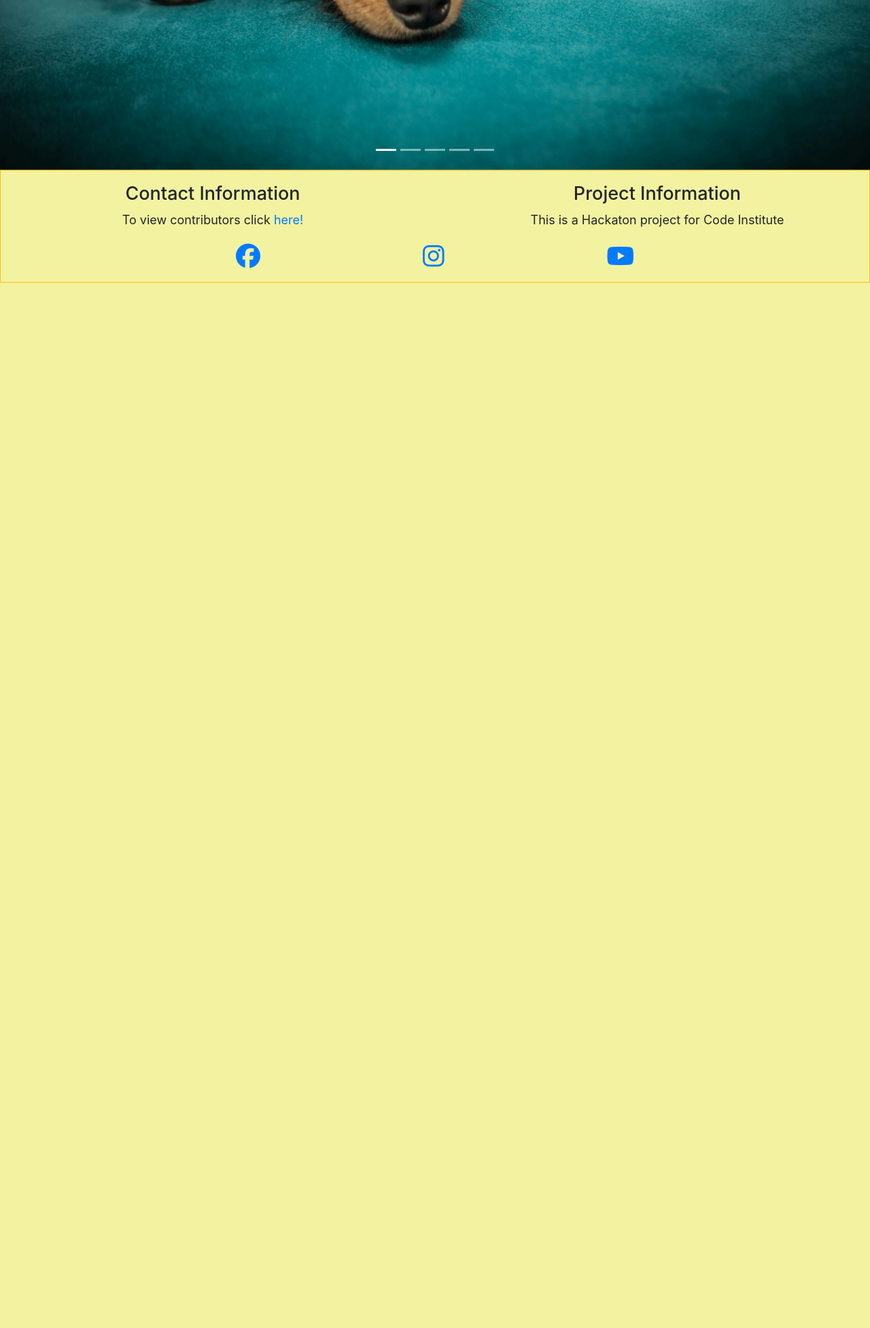
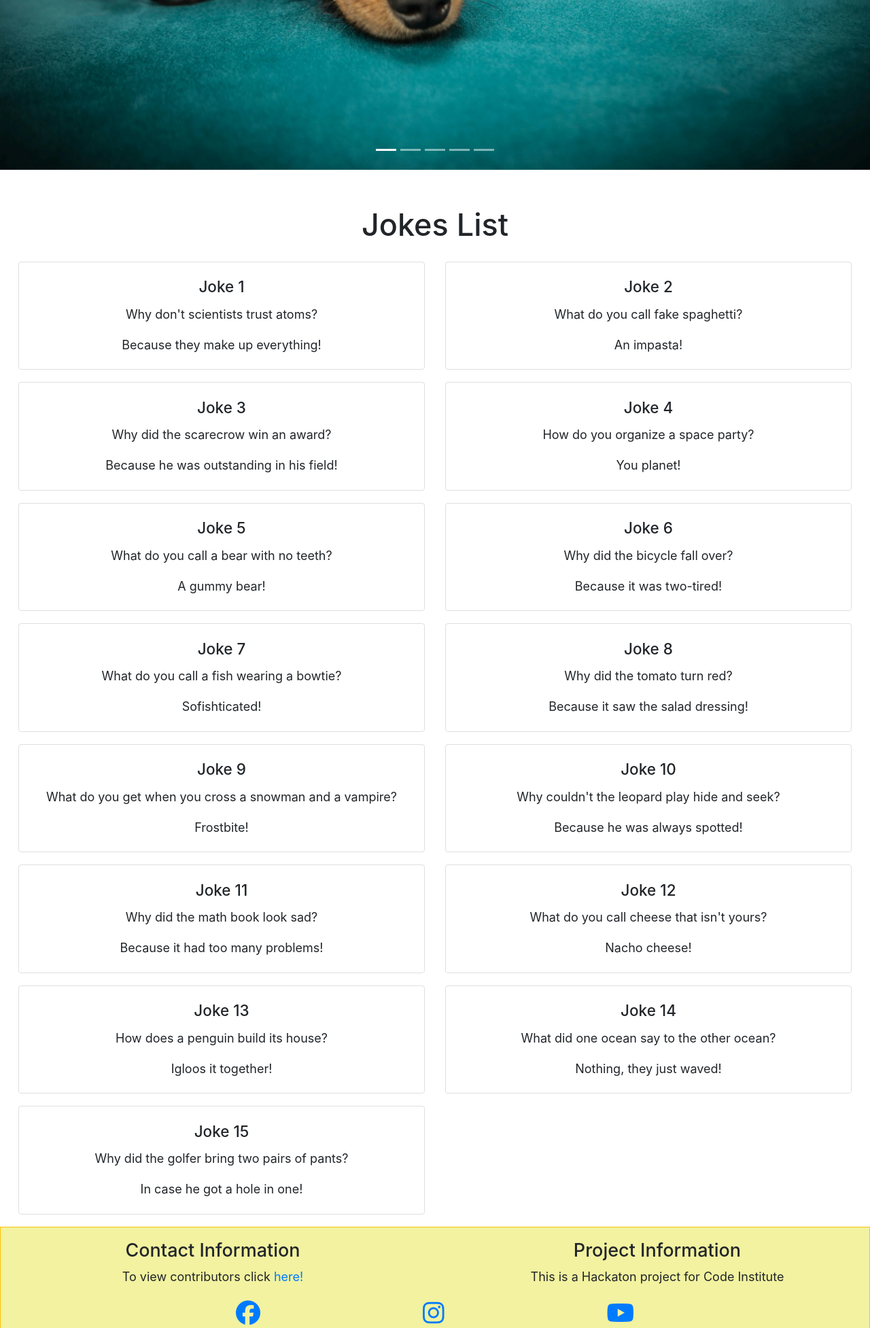
Before and after one commit to raneem-yad/sunshine_squad_hackathon_raneem, a Flask app: page /gallery in a window 1280 px wide. Shown: the part 698-2652 px from the top of the page at 68% size. Before the commit the page ends 1114 px from the top, so only its background shows below. Run offline with Flask 3, Linux system fonts and the light colour scheme; some libraries are stand-ins or nearby versions; some web fonts are replaced.

Commit message:
adding jokes to the page

```diff
--- a/appmanager/routes.py
+++ b/appmanager/routes.py
@@ -1,6 +1,7 @@
 from flask import render_template, session
 from appmanager import app
 from appmanager.server.articles import get_articles_from_api, get_data_from_demo
+from appmanager.server.demo_data import jokes
 
 
 @app.route("/")
@@ -12,7 +13,7 @@ def home(page_index=1):
     session['articles'] = data
     # Define pagination parameters
     items_per_page = 6
-    num_pages= int(len(data) / items_per_page)
+    num_pages = int(len(data) / items_per_page)
 
     # Calculate start and end indices for pagination
     start_index = (page_index - 1) * items_per_page
@@ -39,4 +40,4 @@ def article_details(article_id):
 
 @app.route("/gallery")
 def gallery():
-    return render_template("gallery.html")
+    return render_template("gallery.html", jokes=jokes)
--- a/appmanager/server/demo_data.py
+++ b/appmanager/server/demo_data.py
@@ -1,4 +1,20 @@
-
+jokes = [
+    ("Why don't scientists trust atoms?", "Because they make up everything!"),
+    ("What do you call fake spaghetti?", "An impasta!"),
+    ("Why did the scarecrow win an award?", "Because he was outstanding in his field!"),
+    ("How do you organize a space party?", "You planet!"),
+    ("What do you call a bear with no teeth?", "A gummy bear!"),
+    ("Why did the bicycle fall over?", "Because it was two-tired!"),
+    ("What do you call a fish wearing a bowtie?", "Sofishticated!"),
+    ("Why did the tomato turn red?", "Because it saw the salad dressing!"),
+    ("What do you get when you cross a snowman and a vampire?", "Frostbite!"),
+    ("Why couldn't the leopard play hide and seek?", "Because he was always spotted!"),
+    ("Why did the math book look sad?", "Because it had too many problems!"),
+    ("What do you call cheese that isn't yours?", "Nacho cheese!"),
+    ("How does a penguin build its house?", "Igloos it together!"),
+    ("What did one ocean say to the other ocean?", "Nothing, they just waved!"),
+    ("Why did the golfer bring two pairs of pants?", "In case he got a hole in one!")
+]
 data_demo=  [
     {
         "url": "https://www.foxnews.com/us/fox-news-antisemitism-exposed-newsletter-stars-stand-up-hate-worlds-most-antisemitic-city",
--- a/appmanager/templates/gallery.html
+++ b/appmanager/templates/gallery.html
@@ -25,5 +25,21 @@
   </a>
 </div>
 
+<!--Jokes-->
+<h1 class="mt-5 mb-4">Jokes List</h1>
+    <div class="row pl-4 pr-4">
+      {% for joke in jokes %}
+      <div class="col-md-6">
+        <div class="card mb-3">
+          <div class="card-body">
+            <h5 class="card-title">Joke {{loop.index}}</h5>
+            <p class="card-text">{{ joke[0] }}</p>
+            <p class="card-text">{{ joke[1] }}</p>
+          </div>
+        </div>
+      </div>
 
+      {% endfor %}
+      <!-- Add more jokes as needed -->
+    </div>
 {% endblock %}
```
Also changed, not shown: 2 other files.
